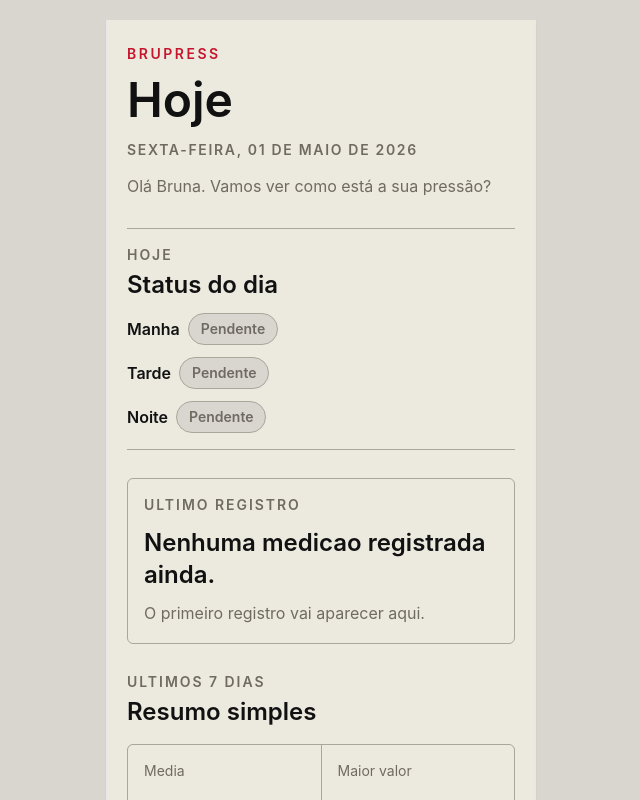
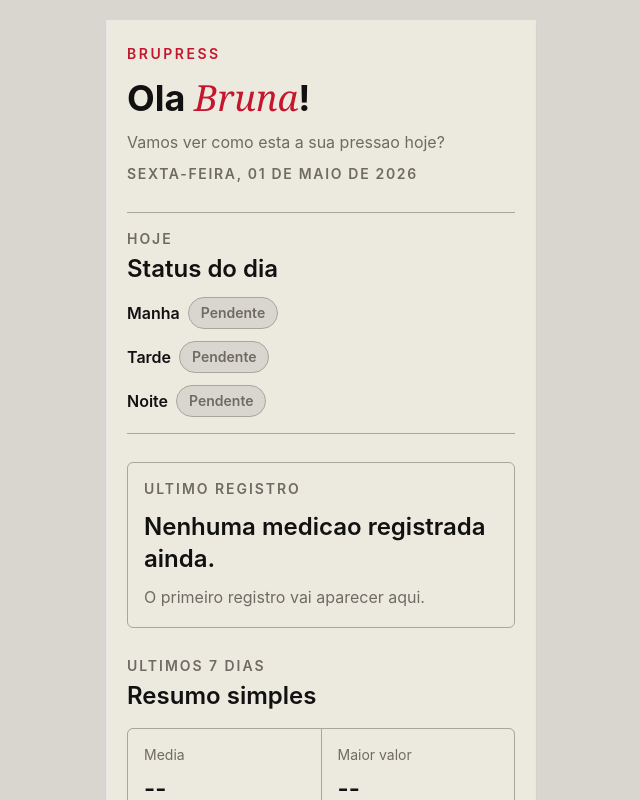
Before and after one commit to hericlessssss/brupress, a React (Vite) app: page / in a window 1280 px wide. Shown: the top 800 px of the page, without its empty margins (319-959 px from the left). Built offline with nearby package versions, Linux system fonts and the light colour scheme; no server answers; the database is empty.

Commit message:
refine: update home greeting

```diff
--- a/src/features/pressure/components/HomePage.tsx
+++ b/src/features/pressure/components/HomePage.tsx
@@ -44,14 +44,21 @@ export function HomePage({
           <p className="text-sm font-semibold uppercase tracking-[0.18em] text-accent">
             Brupress
           </p>
-          <h1 className="mt-3 text-5xl font-semibold leading-none tracking-normal">
-            Hoje
+          <h1 className="mt-4 text-4xl font-bold leading-none tracking-normal">
+            Ola{' '}
+            <span
+              className="font-normal italic text-accent"
+              style={{ fontFamily: 'Georgia, Cambria, Times New Roman, serif' }}
+            >
+              Bruna
+            </span>
+            !
           </h1>
-          <p className="mt-4 text-sm font-semibold uppercase tracking-[0.12em] text-secondary">
+          <p className="mt-3 text-base leading-7 text-secondary">
+            Vamos ver como esta a sua pressao hoje?
+          </p>
+          <p className="mt-2 text-sm font-semibold uppercase tracking-[0.12em] text-secondary">
             {todayLabel}
-          </p>
-          <p className="mt-3 text-base leading-7 text-secondary">
-            Olá Bruna. Vamos ver como está a sua pressão?
           </p>
         </header>
 
```
Also changed, not shown: 2 other files (tests, documents, lock files or other folders).
